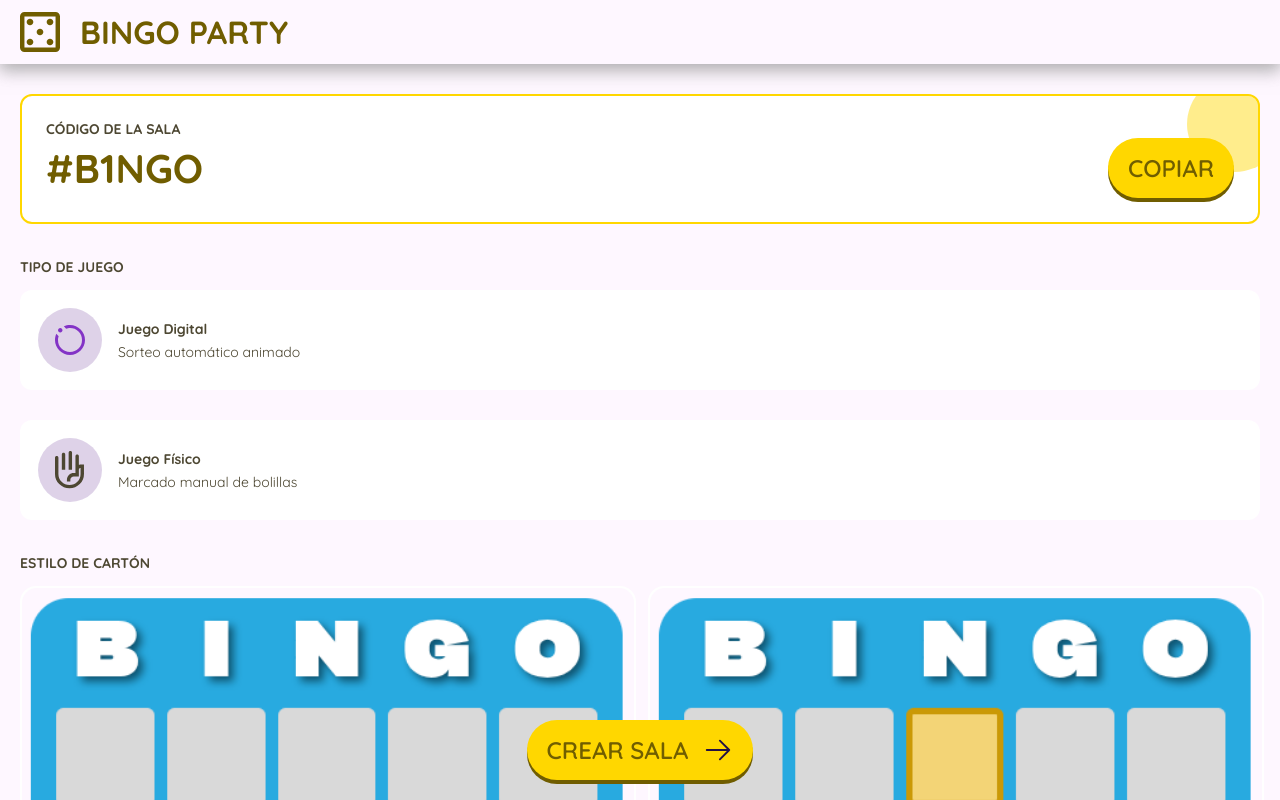
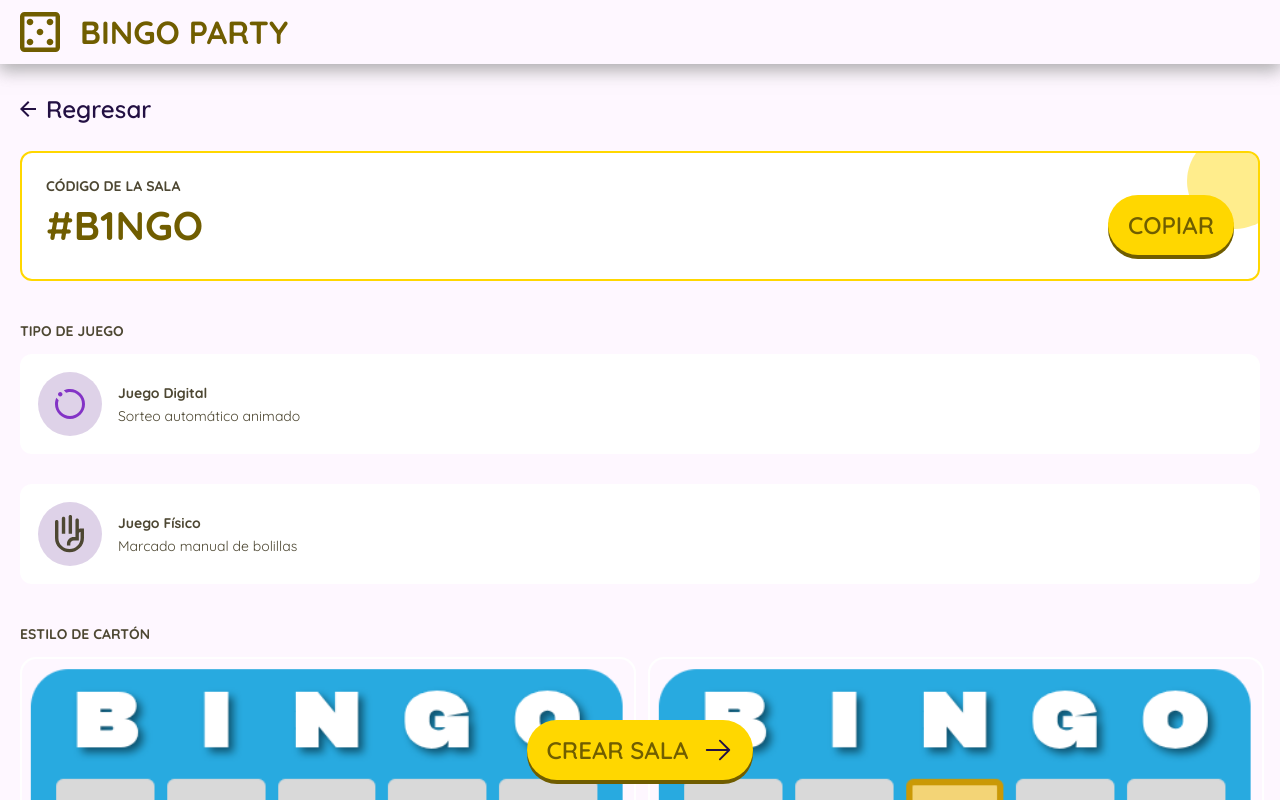
Before and after one commit to stivengm/BingoPartyWeb, an Angular app: page /create_room in a window 1280 px wide. Shown: the top 800 px of the page. Built offline with nearby package versions, Linux system fonts and the light colour scheme.

Commit message:
ADD - Se añade botón para retornar

```diff
--- a/src/app/features/create-room/create-room.html
+++ b/src/app/features/create-room/create-room.html
@@ -1,6 +1,12 @@
 <app-header></app-header>
 
 <div class="content_create_room">
+
+    <div class="return">
+        <img src="assets/icons/arrow-left.svg" alt="">
+        <p>Regresar</p>
+    </div>
+
     <div class="section_code_room">
         <p class="text_room">Código de la sala</p>
 
--- a/src/app/features/create-room/create-room.scss
+++ b/src/app/features/create-room/create-room.scss
@@ -2,7 +2,20 @@
     padding: 30px 20px;
     display: flex;
     flex-direction: column;
-    gap: 20px;
+    gap: 27px;
+    .return {
+        display: flex;
+        align-items: center;
+        gap: 10px;
+        cursor: pointer;
+        width: max-content;
+        p {
+            font-size: 24px;
+            font-weight: 600;
+            color: var(--colorTitles);
+            margin: 0;
+        };
+    }
     .section_code_room {
         border: 2px solid var(--primaryColor);
         border-radius: 12px;
```
Also changed, not shown: src/assets/icons/arrow-left.svg (added).
